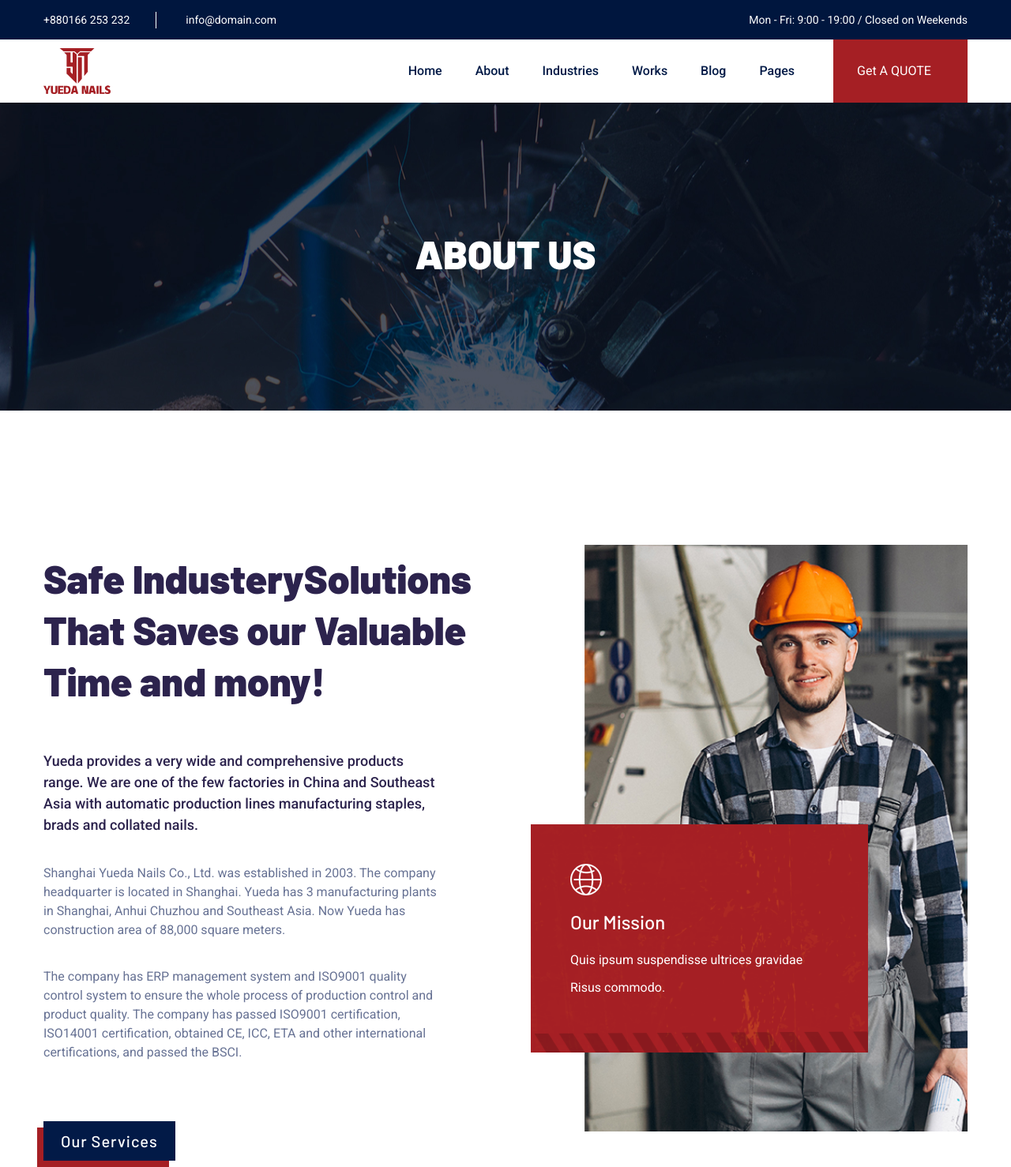
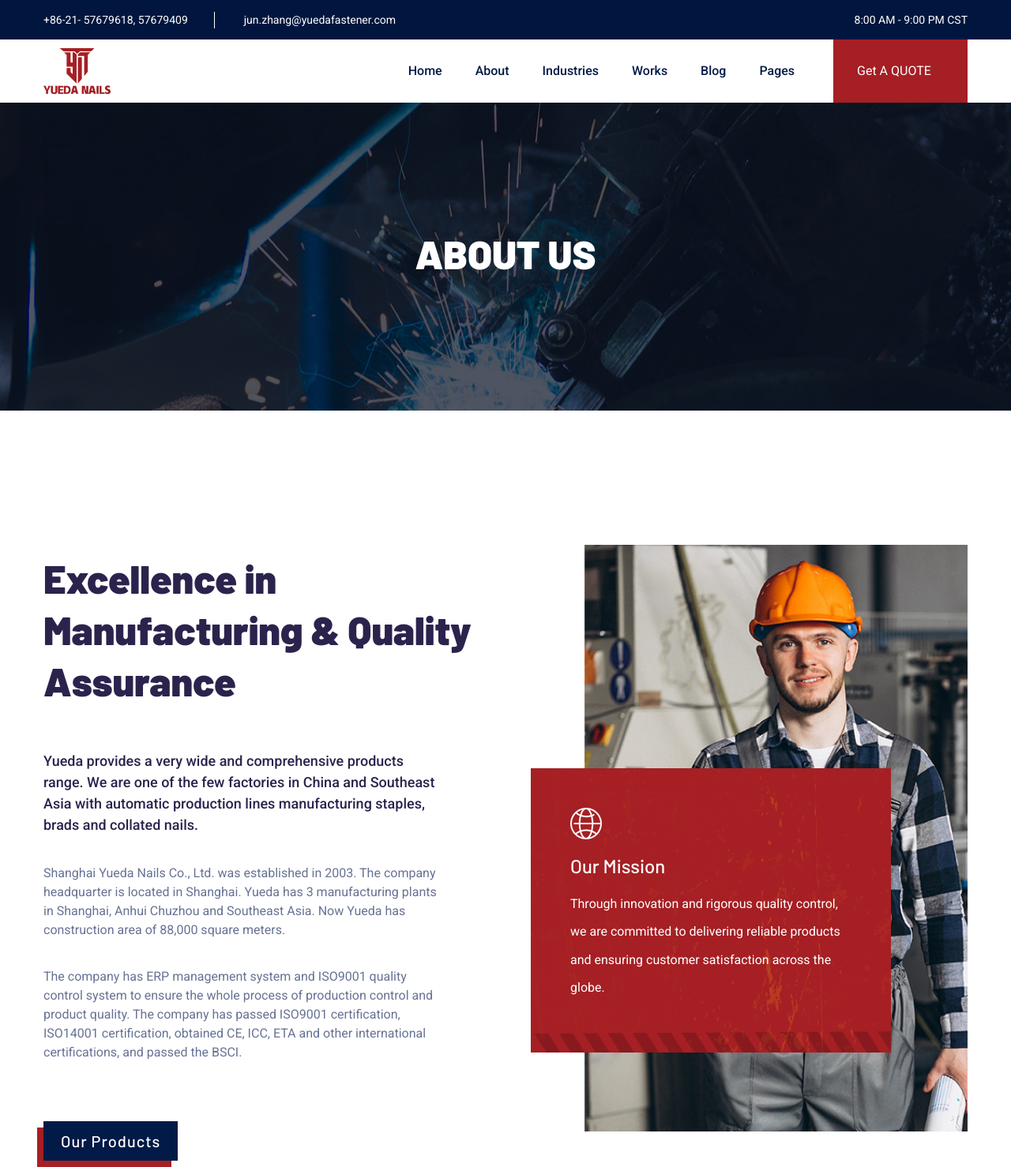
Before and after one commit to tyang955/html, a plain HTML site: page about.html in a window 1280 px wide. Shown: the top 1478 px of the page at 79% size. Drawn offline with Linux system fonts and the light colour scheme.

Commit message:
introduction

```diff
--- a/about.html
+++ b/about.html
@@ -50,13 +50,13 @@
                         <div class="row d-flex justify-content-between align-items-center">
                             <div class="header-info-left">
                                 <ul>
-                                    <li>+880166 253 232</li>
-                                    <li>info@domain.com </li>
+                                    <li>+86-21- 57679618, 57679409</li>
+                                    <li>jun.zhang@yuedafastener.com</li>
                                 </ul>
                             </div>
                             <div class="header-info-right">
                                 <ul>
-                                    <li>Mon - Fri: 9:00 - 19:00 / Closed on Weekends</li>
+                                    <li>8:00 AM - 9:00 PM CST</li>
                                 </ul>
                             </div>
                        </div>
@@ -140,12 +140,12 @@
                 <div class="row">
                     <div class="col-xl-6 col-lg-6 col-md pr-0">
                         <div class="safe-caption pt-10 mb-40">
-                            <h2>Safe IndusterySolutions That Saves our Valuable Time and mony!</h2>
+                            <h2>Excellence in Manufacturing & Quality Assurance</h2>
                             <p class="safe-pera-one">Yueda provides a very wide and comprehensive products range. We are one of the few factories in China and Southeast Asia with automatic production lines manufacturing staples, brads and collated nails.</p>
                             <p  class="safe-pera-two">Shanghai Yueda Nails Co., Ltd. was established in 2003. The company headquarter is located in Shanghai. Yueda has 3 manufacturing plants in Shanghai, Anhui Chuzhou and Southeast Asia. Now Yueda has construction area of 88,000 square meters.</p>
                             <p  class="safe-pera-three"> The company has ERP management system and ISO9001 quality control system to ensure the whole process of production control and product quality. The company has passed ISO9001 certification, ISO14001 certification, obtained CE, ICC, ETA and other international certifications, and passed the BSCI.</p>
                             <!-- btn -->
-                            <a href="industries.html" class="btn">Our Services</a>
+                            <a href="industries.html" class="btn">Our Products</a>
                         </div>
                     </div>
                     <div class="col-xl-5 offset-xl-1 col-lg-6 pl-0">
@@ -161,7 +161,7 @@
                                         <div class="safe-alert" data-background="assets/img/safe_industery/color_bg.png">
                                             <img src="assets/img/icon/aleart_icon.png" alt="">
                                             <h4>Our Mission</h4>
-                                            <p>Quis ipsum suspendisse ultrices gravidae Risus commodo.</p>
+                                            <p>Through innovation and rigorous quality control, we are committed to delivering reliable products and ensuring customer satisfaction across the globe.</p>
                                         </div>
                                     </div>
                                 </div>
```
